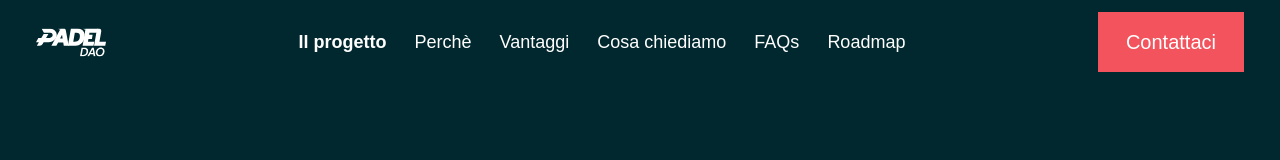
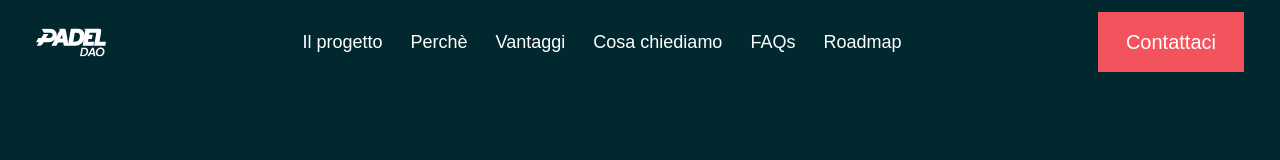
Before and after one commit to logix-software/frontend-assessment, a Nuxt app: page / in a window 1280 px wide. Shown: the top 160 px of the page. Built offline with nearby package versions, Linux system fonts and the light colour scheme; a web font is replaced by a local one.

Commit message:
create: nav-link component class

```diff
--- a/assets/css/main.css
+++ b/assets/css/main.css
@@ -16,6 +16,9 @@
 }
 
 @layer components {
+  .nav-link {
+    @apply text-white text-[18px] font-medium hover:text-primary transition duration-200 ease-linear;
+  }
   .btn-primary {
     @apply bg-primary text-white py-4 px-7 inline-flex items-center justify-center gap-2 text-xl font-medium hover:bg-primary/90 transition duration-200 ease-linear;
   }
--- a/components/AppHeader.vue
+++ b/components/AppHeader.vue
@@ -7,37 +7,27 @@
             <div class="py-4 hidden lg:inline">
                 <ul class="flex items-center justify-center gap-7">
                     <li>
-                        <nuxt-link
-                            class="text-white text-[18px] font-semibold hover:text-primary transition duration-200 ease-linear"
-                            to="/">
+                        <nuxt-link class="nav-link" to="/">
                             Il progetto
                         </nuxt-link>
                     </li>
                     <li>
-                        <nuxt-link
-                            class="text-white text-[18px] font-medium hover:text-primary transition duration-200 ease-linear"
-                            to="/">
+                        <nuxt-link class="nav-link" to="/">
                             Perchè
                         </nuxt-link>
                     </li>
                     <li>
-                        <nuxt-link
-                            class="text-white text-[18px] font-medium hover:text-primary transition duration-200 ease-linear"
-                            to="/">
+                        <nuxt-link class="nav-link" to="/">
                             Vantaggi
                         </nuxt-link>
                     </li>
                     <li>
-                        <nuxt-link
-                            class="text-white text-[18px] font-medium hover:text-primary transition duration-200 ease-linear"
-                            to="/">
+                        <nuxt-link class="nav-link" to="/">
                             Cosa chiediamo
                         </nuxt-link>
                     </li>
                     <li>
-                        <nuxt-link
-                            class="text-white text-[18px] font-medium hover:text-primary transition duration-200 ease-linear"
-                            to="/">
+                        <nuxt-link class="nav-link" to="/">
                             FAQs
                         </nuxt-link>
                     </li>
```
